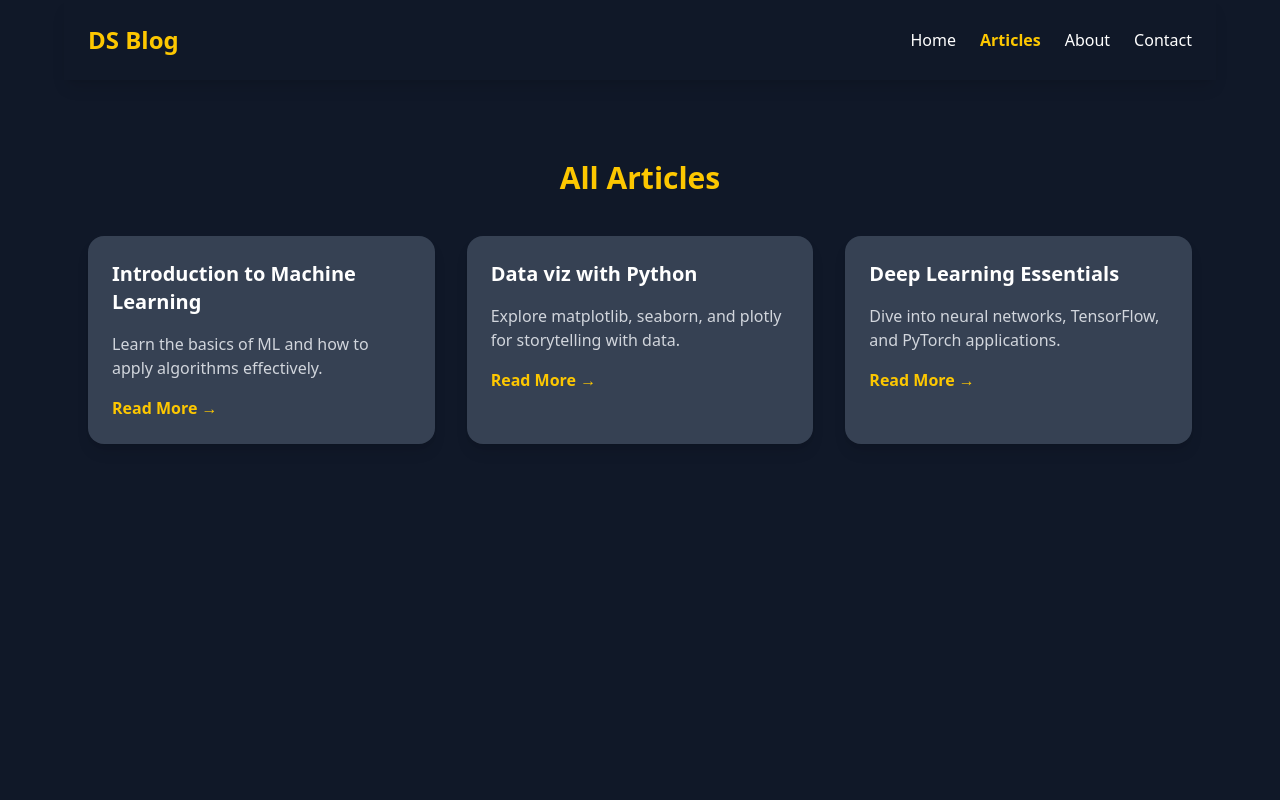
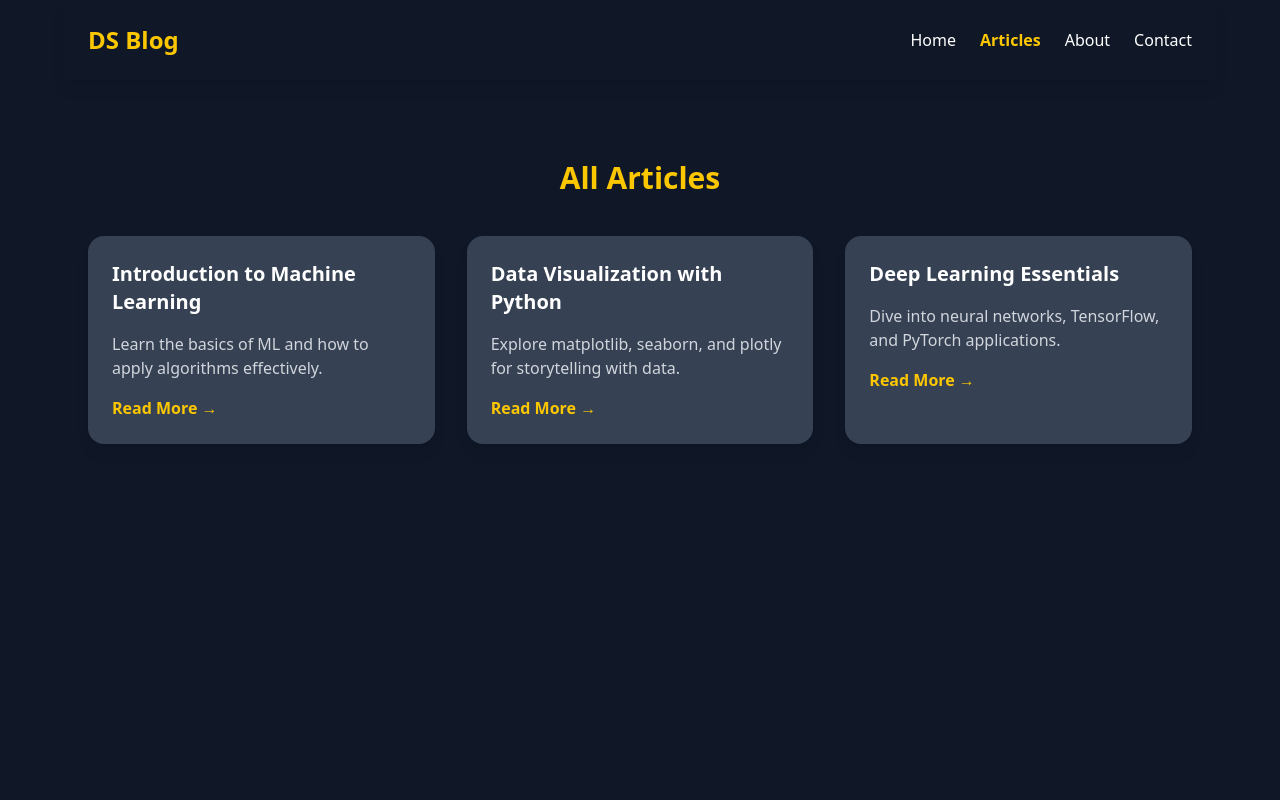
Before and after one commit to davis-ai/datascience-blog, a React (Vite) app: page /articles in a window 1280 px wide. Shown: the top 800 px of the page. Built offline with nearby package versions, Linux system fonts and the light colour scheme.

Commit message:
This reverts commit effe4d25160cc15d9a8f0be6314446f95a231578.

```diff
--- a/src/pages/articles/list.tsx
+++ b/src/pages/articles/list.tsx
@@ -10,7 +10,7 @@ export default function ArticlesListPage() {
     },
     {
       id: "visualization",
-      title: "Data viz with Python",
+      title: "Data Visualization with Python",
       excerpt: "Explore matplotlib, seaborn, and plotly for storytelling with data."
     },
     {
```
